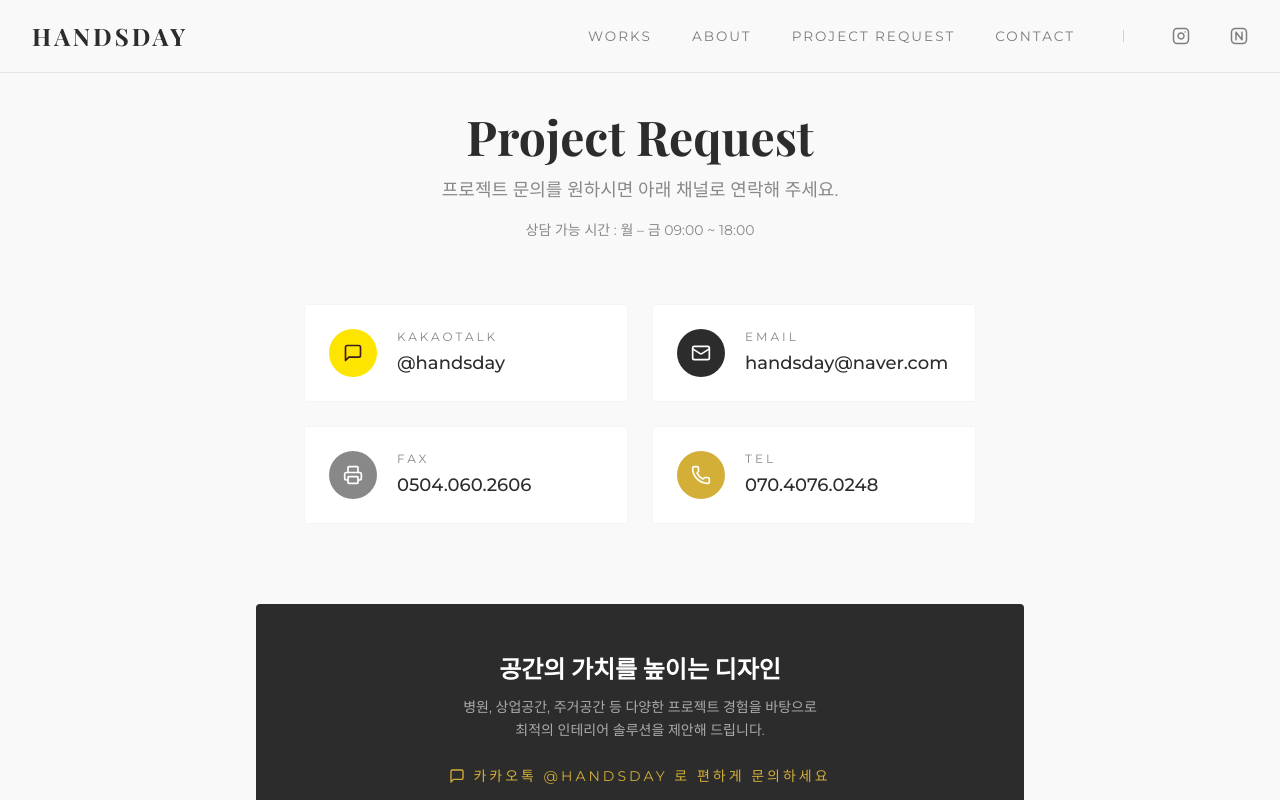
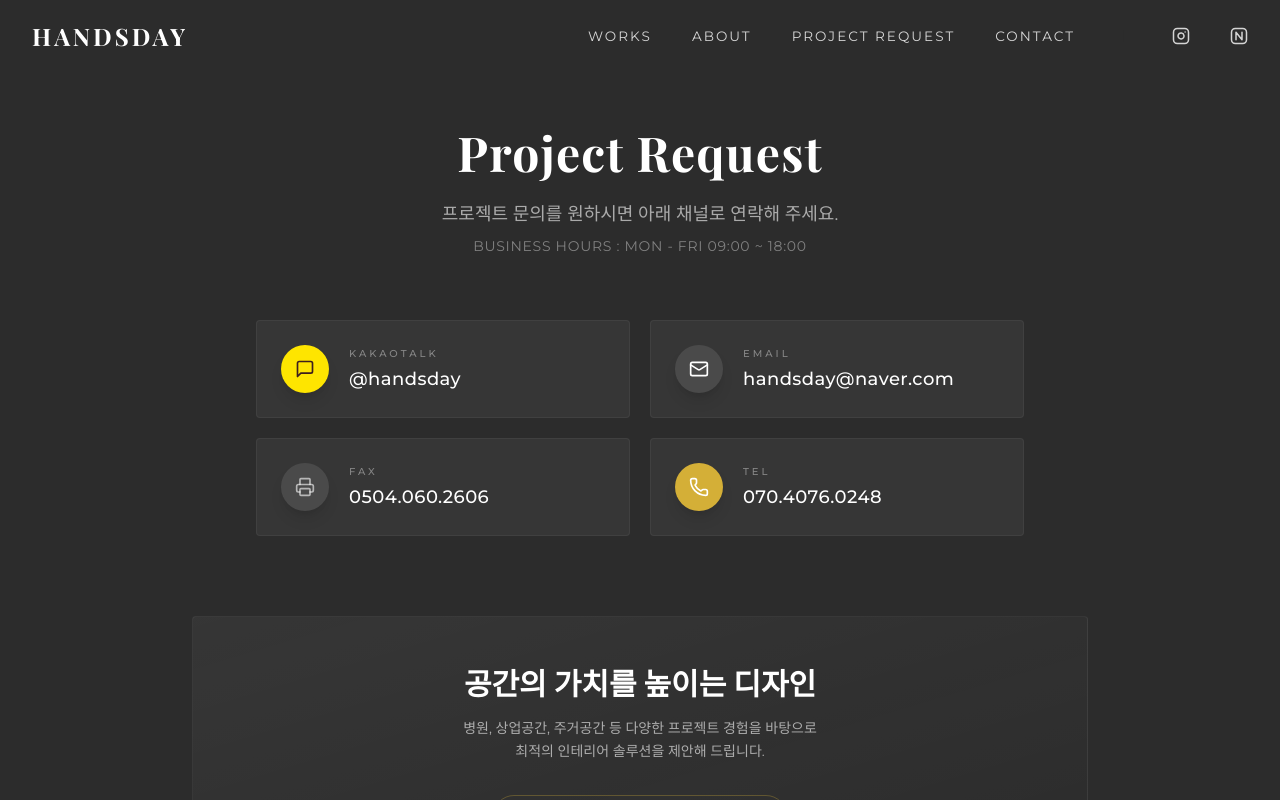
Before and after one commit to handsday2026-afk/handsday-hp, a React (Vite) app: page /request in a window 1280 px wide. Shown: the top 800 px of the page. Built offline with nearby package versions, Linux system fonts and the light colour scheme; no server answers; a web font is replaced by a local one.

Commit message:
style: Apply dark theme to sub-pages and main slider, fix header transparency

```diff
--- a/src/App.tsx
+++ b/src/App.tsx
@@ -14,7 +14,7 @@ function App() {
     const location = useLocation()
     const isHome = location.pathname === '/'
     const isIntro = location.pathname === '/intro'
-    const isTransparent = isHome || location.pathname === '/works'
+    const isTransparent = isHome || location.pathname.startsWith('/works') || location.pathname === '/about' || location.pathname === '/request' || location.pathname === '/contact'
 
     return (
         <div className="app">
--- a/src/index.css
+++ b/src/index.css
@@ -11,7 +11,7 @@
 
 body {
     font-family: var(--font-body);
-    background-color: var(--color-bone);
+    background-color: var(--color-charcoal);
     color: var(--color-charcoal);
     -webkit-font-smoothing: antialiased;
     margin: 0;
@@ -79,15 +79,16 @@ html {
     transform: translateX(-50%);
     width: min(900px, 85vw);
     z-index: 20;
-    background: rgba(255, 255, 255, 0.95);
+    background: rgba(30, 30, 30, 0.95);
     backdrop-filter: blur(12px);
     overflow: hidden;
     cursor: pointer;
     transition: background 0.3s ease;
+    border: 1px solid rgba(255, 255, 255, 0.1);
 }
 
 .hero-info-panel:hover {
-    background: rgba(255, 255, 255, 1);
+    background: rgba(30, 30, 30, 1);
 }
 
 .hero-info-inner {
@@ -120,7 +121,7 @@ html {
     font-family: var(--font-display);
     font-size: 2rem;
     font-weight: 700;
-    color: #1a1a1a;
+    color: #ffffff;
     line-height: 1;
     flex-shrink: 0;
     padding-top: 2px;
@@ -146,7 +147,7 @@ html {
     font-weight: 600;
     text-transform: uppercase;
     letter-spacing: 2px;
-    color: #1a1a1a;
+    color: #ffffff;
     margin: 0;
     white-space: nowrap;
     overflow: hidden;
@@ -164,7 +165,7 @@ html {
     font-size: 0.75rem;
     text-transform: uppercase;
     letter-spacing: 2px;
-    color: #888;
+    color: #aaaaaa;
     font-weight: 500;
 }
 
@@ -172,7 +173,7 @@ html {
     font-size: 0.75rem;
     text-transform: uppercase;
     letter-spacing: 1.5px;
-    color: #666;
+    color: #cccccc;
     font-weight: 400;
     margin: 0;
 }
@@ -207,14 +208,15 @@ html {
     justify-content: center;
     gap: 8px;
     padding: 10px 0;
-    background: rgba(245, 245, 245, 0.8);
+    background: rgba(40, 40, 40, 0.95);
+    border-top: 1px solid rgba(255, 255, 255, 0.1);
 }
 
 .hero-indicator-dot {
     width: 6px;
     height: 6px;
     border-radius: 50%;
-    background: #ccc;
+    background: #555555;
     transition: all 0.3s ease;
 }
 
@@ -279,6 +281,13 @@ html {
         transform: translateY(0);
     }
 }
+
 /* Hide scrollbar */
-.hide-scrollbar::-webkit-scrollbar { display: none; }
-.hide-scrollbar { -ms-overflow-style: none; scrollbar-width: none; }
+.hide-scrollbar::-webkit-scrollbar {
+    display: none;
+}
+
+.hide-scrollbar {
+    -ms-overflow-style: none;
+    scrollbar-width: none;
+}
--- a/src/pages/ContactPage.tsx
+++ b/src/pages/ContactPage.tsx
@@ -2,46 +2,62 @@ import { MapPin, Phone, Mail, Clock } from 'lucide-react'
 
 export default function ContactPage() {
     return (
-        <main className="pt-28 pb-20 px-8 page-enter">
+        <main className="min-h-screen pt-32 pb-24 px-8 bg-charcoal text-white">
             <div className="max-w-6xl mx-auto">
-                <h1 className="font-display text-5xl font-bold mb-4">Contact</h1>
-                <p className="text-warm-gray mb-16">방문 상담은 사전 예약 후 가능합니다.</p>
+                {/* Header */}
+                <h1 className="font-display text-5xl md:text-6xl font-bold mb-6 tracking-wide text-white">Contact</h1>
+                <p className="text-white/60 mb-20 text-lg">방문 상담은 사전 예약 후 가능합니다.</p>
 
-                <div className="grid grid-cols-1 md:grid-cols-2 gap-16">
-                    <div className="space-y-8">
-                        <div className="flex items-start gap-4">
-                            <MapPin size={20} className="text-gold mt-1 shrink-0" />
+                <div className="grid grid-cols-1 md:grid-cols-2 gap-16 md:gap-24">
+                    {/* Info Section */}
+                    <div className="space-y-12">
+                        <div className="flex items-start gap-5 group">
+                            <div className="w-12 h-12 bg-white/5 rounded-full flex items-center justify-center shrink-0 border border-white/5 group-hover:border-gold/30 transition-colors">
+                                <MapPin size={20} className="text-gold" />
+                            </div>
                             <div>
-                                <h3 className="font-medium mb-1">Address</h3>
-                                <p className="text-warm-gray text-sm leading-relaxed">부산광역시 동래구 석사북로 31, 2F (사직동)</p>
+                                <h3 className="font-medium text-lg mb-2 text-white">Address</h3>
+                                <p className="text-white/60 text-sm leading-relaxed tracking-wide">부산광역시 동래구 석사북로 31, 2F (사직동)</p>
                             </div>
                         </div>
-                        <div className="flex items-start gap-4">
-                            <Phone size={20} className="text-gold mt-1 shrink-0" />
+
+                        <div className="flex items-start gap-5 group">
+                            <div className="w-12 h-12 bg-white/5 rounded-full flex items-center justify-center shrink-0 border border-white/5 group-hover:border-gold/30 transition-colors">
+                                <Phone size={20} className="text-gold" />
+                            </div>
                             <div>
-                                <h3 className="font-medium mb-1">Tel</h3>
-                                <p className="text-warm-gray text-sm">070.4076.0248</p>
+                                <h3 className="font-medium text-lg mb-2 text-white">Tel</h3>
+                                <p className="text-white/60 text-sm tracking-wide">070.4076.0248</p>
                             </div>
                         </div>
-                        <div className="flex items-start gap-4">
-                            <Mail size={20} className="text-gold mt-1 shrink-0" />
+
+                        <div className="flex items-start gap-5 group">
+                            <div className="w-12 h-12 bg-white/5 rounded-full flex items-center justify-center shrink-0 border border-white/5 group-hover:border-gold/30 transition-colors">
+                                <Mail size={20} className="text-gold" />
+                            </div>
                             <div>
-                                <h3 className="font-medium mb-1">Email</h3>
-                                <p className="text-warm-gray text-sm">handsday@naver.com</p>
+                                <h3 className="font-medium text-lg mb-2 text-white">Email</h3>
+                                <p className="text-white/60 text-sm tracking-wide">handsday@naver.com</p>
                             </div>
                         </div>
-                        <div className="flex items-start gap-4">
-                            <Clock size={20} className="text-gold mt-1 shrink-0" />
+
+                        <div className="flex items-start gap-5 group">
+                            <div className="w-12 h-12 bg-white/5 rounded-full flex items-center justify-center shrink-0 border border-white/5 group-hover:border-gold/30 transition-colors">
+                                <Clock size={20} className="text-gold" />
+                            </div>
                             <div>
-                                <h3 className="font-medium mb-1">Business Hours</h3>
-                                <p className="text-warm-gray text-sm">Mon - Fri | 09:00 - 18:00<br />Sat - Sun | Closed</p>
+                                <h3 className="font-medium text-lg mb-2 text-white">Business Hours</h3>
+                                <p className="text-white/60 text-sm leading-relaxed tracking-wide">Mon - Fri | 09:00 - 18:00<br />Sat - Sun | Closed</p>
                             </div>
                         </div>
                     </div>
-                    <div className="aspect-video bg-gray-200 rounded-sm flex items-center justify-center text-warm-gray text-sm overflow-hidden">
+
+                    {/* Map Section */}
+                    <div className="aspect-square md:aspect-[4/3] bg-white/5 rounded-sm flex items-center justify-center text-white/40 text-sm overflow-hidden border border-white/10 shadow-2xl">
                         <iframe
                             src="https://maps.google.com/maps?q=%EB%B6%80%EC%82%B0%EA%B4%91%EC%97%AD%EC%8B%9C+%EB%8F%99%EB%9E%98%EA%B5%AC+%EC%84%9D%EC%82%AC%EB%B6%81%EB%A1%9C+31&t=&z=16&ie=UTF8&iwloc=&output=embed"
                             width="100%" height="100%" style={{ border: 0 }} allowFullScreen loading="lazy"
+                            className="opacity-80 hover:opacity-100 transition-opacity duration-500 grayscale hover:grayscale-0"
                             referrerPolicy="no-referrer-when-downgrade" title="HANDSDAY Location" />
                     </div>
                 </div>
--- a/src/pages/RequestPage.tsx
+++ b/src/pages/RequestPage.tsx
@@ -6,7 +6,7 @@ const CONTACT_CHANNELS = [
         label: 'KakaoTalk',
         value: '@handsday',
         href: 'https://pf.kakao.com/_handsday',
-        color: 'bg-[#FEE500]',
+        bgClass: 'bg-[#FEE500]',
         iconColor: 'text-[#3C1E1E]',
     },
     {
@@ -14,7 +14,7 @@ const CONTACT_CHANNELS = [
         label: 'Email',
         value: 'handsday@naver.com',
         href: 'mailto:handsday@naver.com',
-        color: 'bg-charcoal',
+        bgClass: 'bg-white/10',
         iconColor: 'text-white',
     },
     {
@@ -22,54 +22,66 @@ const CONTACT_CHANNELS = [
         label: 'Fax',
         value: '0504.060.2606',
         href: 'tel:05040602606',
-        color: 'bg-warm-gray',
-        iconColor: 'text-white',
+        bgClass: 'bg-white/10',
+        iconColor: 'text-white/60',
     },
     {
         icon: Phone,
         label: 'Tel',
         value: '070.4076.0248',
         href: 'tel:07040760248',
-        color: 'bg-gold',
+        bgClass: 'bg-gold',
         iconColor: 'text-white',
     },
 ]
 
 export default function RequestPage() {
     return (
-        <main className="pt-28 pb-20 px-8 page-enter">
-            <div className="max-w-3xl mx-auto text-center">
-                <h1 className="font-display text-5xl font-bold mb-4">Project Request</h1>
-                <p className="text-warm-gray text-lg mb-4">프로젝트 문의를 원하시면 아래 채널로 연락해 주세요.</p>
-                <p className="text-warm-gray text-sm mb-16">상담 가능 시간 : 월 – 금 09:00 ~ 18:00</p>
+        <main className="min-h-screen pt-32 pb-20 px-8 bg-charcoal text-white">
+            <div className="max-w-4xl mx-auto flex flex-col items-center">
+                {/* Header Section */}
+                <div className="text-center mb-16">
+                    <h1 className="font-display text-4xl md:text-5xl font-bold mb-6 tracking-wide">Project Request</h1>
+                    <p className="text-white/60 text-lg mb-2">프로젝트 문의를 원하시면 아래 채널로 연락해 주세요.</p>
+                    <p className="text-white/40 text-sm tracking-wider uppercase">Business Hours : Mon - Fri 09:00 ~ 18:00</p>
+                </div>
 
-                <div className="grid grid-cols-1 sm:grid-cols-2 gap-6 max-w-2xl mx-auto mb-20">
+                {/* Contact Channels Grid */}
+                <div className="grid grid-cols-1 sm:grid-cols-2 gap-5 w-full max-w-3xl mb-20">
                     {CONTACT_CHANNELS.map((ch) => (
                         <a key={ch.label} href={ch.href}
                             target={ch.label === 'KakaoTalk' ? '_blank' : undefined}
                             rel={ch.label === 'KakaoTalk' ? 'noopener noreferrer' : undefined}
-                            className="group flex items-center gap-5 bg-white p-6 rounded-sm border border-gray-100 hover:shadow-lg hover:border-gold/30 transition-all duration-300">
-                            <div className={`w-12 h-12 rounded-full ${ch.color} flex items-center justify-center shrink-0 group-hover:scale-110 transition-transform`}>
+                            className="group flex items-center gap-5 bg-white/5 p-6 rounded-sm border border-white/5 hover:bg-white/10 hover:border-gold/30 transition-all duration-300">
+
+                            <div className={`w-12 h-12 rounded-full ${ch.bgClass} flex items-center justify-center shrink-0 group-hover:scale-105 transition-transform shadow-lg`}>
                                 <ch.icon size={20} className={ch.iconColor} />
                             </div>
+
                             <div className="text-left">
-                                <p className="text-xs uppercase tracking-[3px] text-warm-gray mb-1">{ch.label}</p>
-                                <p className="font-medium text-charcoal text-lg">{ch.value}</p>
+                                <p className="text-[10px] uppercase tracking-[3px] text-white/40 mb-1 font-medium group-hover:text-gold transition-colors">{ch.label}</p>
+                                <p className="font-medium text-white text-lg tracking-wide group-hover:translate-x-1 transition-transform">{ch.value}</p>
                             </div>
                         </a>
                     ))}
                 </div>
 
-                {/* Call to Action */}
-                <div className="bg-charcoal text-white rounded-sm p-12">
-                    <h2 className="font-display text-2xl font-bold mb-3">공간의 가치를 높이는 디자인</h2>
-                    <p className="text-white/60 text-sm leading-relaxed max-w-lg mx-auto mb-6">
-                        병원, 상업공간, 주거공간 등 다양한 프로젝트 경험을 바탕으로<br />
-                        최적의 인테리어 솔루션을 제안해 드립니다.
-                    </p>
-                    <div className="flex items-center justify-center gap-2 text-gold text-sm">
-                        <MessageSquare size={16} />
-                        <span className="uppercase tracking-[3px]">카카오톡 @handsday 로 편하게 문의하세요</span>
+                {/* Call to Action Banner */}
+                <div className="w-full bg-gradient-to-br from-white/5 to-transparent border border-white/5 rounded-sm p-12 text-center relative overflow-hidden group">
+                    <div className="absolute inset-0 bg-gold/5 opacity-0 group-hover:opacity-100 transition-opacity duration-500"></div>
+
+                    <div className="relative z-10">
+                        <h2 className="font-display text-2xl md:text-3xl font-bold mb-4 text-white">공간의 가치를 높이는 디자인</h2>
+                        <p className="text-white/60 text-sm leading-relaxed max-w-lg mx-auto mb-8">
+                            병원, 상업공간, 주거공간 등 다양한 프로젝트 경험을 바탕으로<br />
+                            최적의 인테리어 솔루션을 제안해 드립니다.
+                        </p>
+
+                        <a href="https://pf.kakao.com/_handsday" target="_blank" rel="noopener noreferrer"
+                            className="inline-flex items-center gap-3 text-gold text-xs uppercase tracking-[3px] border border-gold/30 px-6 py-3 rounded-full hover:bg-gold hover:text-charcoal transition-all duration-300">
+                            <MessageSquare size={14} />
+                            <span>Inquire via KakaoTalk</span>
+                        </a>
                     </div>
                 </div>
             </div>
```
Also changed, not shown: src/pages/AboutPage.tsx (+11 -11 lines), src/pages/CategoryPage.tsx (+18 -13 lines).
